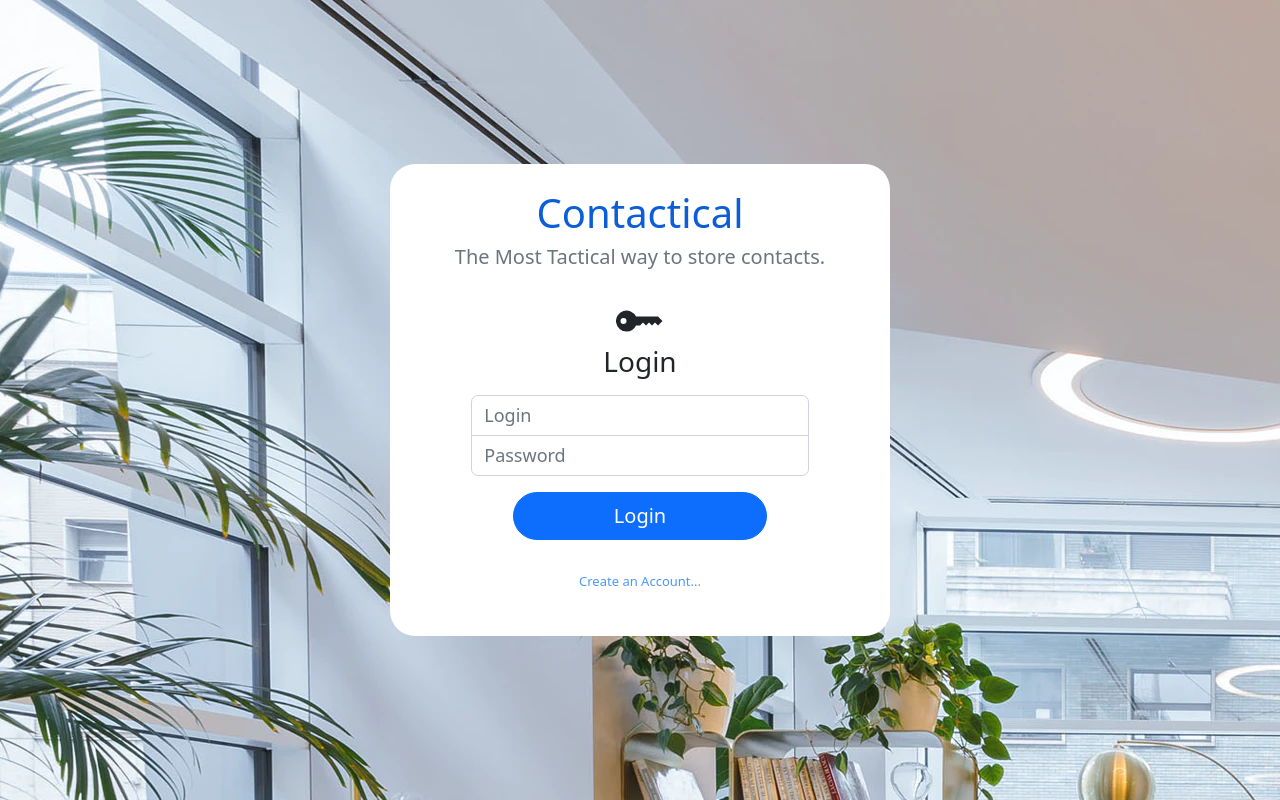
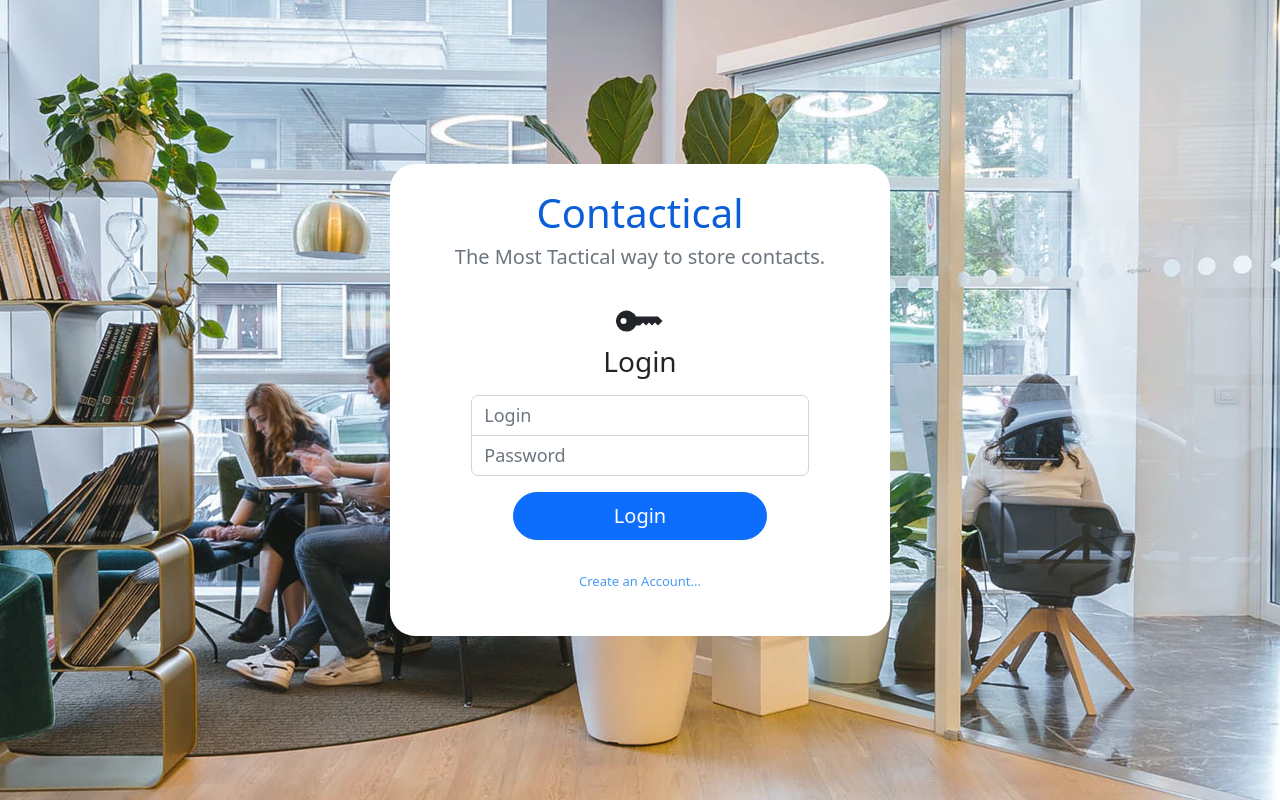
Before and after one commit to TylerMathis/COP4331G1P1, a PHP site: page / in a window 1280 px wide. Run offline with PHP 8.4, Linux system fonts and the light colour scheme.

Commit message:
Centered background for all pages

```diff
--- a/css/styles.css
+++ b/css/styles.css
@@ -1,7 +1,5 @@
 body {
-
-  background-color: cadetblue;
-  background-image: url("/images/office.webp");
+  background: url("/images/office.webp") no-repeat center center fixed;
 }
 
 .loginHeader {
--- a/index.html
+++ b/index.html
@@ -8,7 +8,7 @@
 	<script type="text/javascript" src="js/code.js"></script>
 </head>
 
-<body class="d-flex align-items-center text-center" style="background-color: cornflowerblue;">
+<body class="d-flex align-items-center text-center">
 <div class="container loginContainer">
 	<div class="row">
 		<div class="col-12 loginHeader">
--- a/landing_page.html
+++ b/landing_page.html
@@ -8,7 +8,7 @@
 	<script type="text/javascript" src="js/code.js"></script>
 </head>
 
-<body class="d-flex align-items-center text-center" style="background-color: cornflowerblue;">
+<body class="d-flex align-items-center text-center">
 <div class="container loginContainer">
 	<div class="row">
 		<div class="col-12 loginHeader">
```
